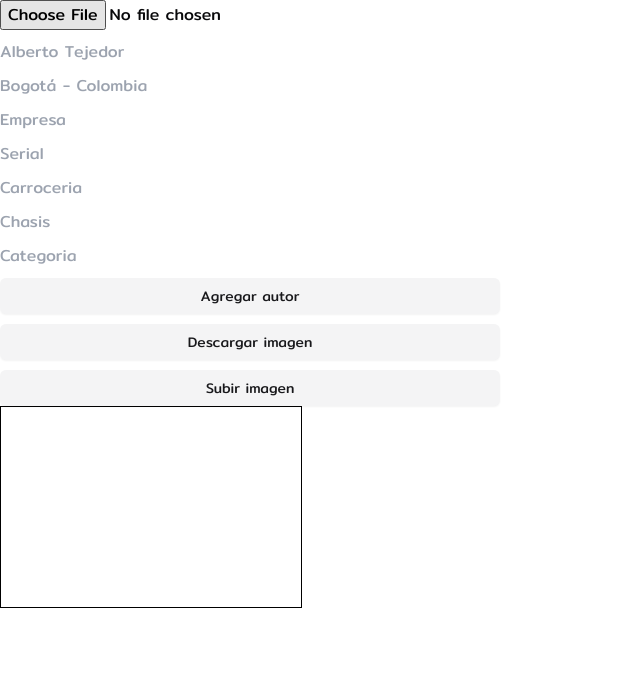
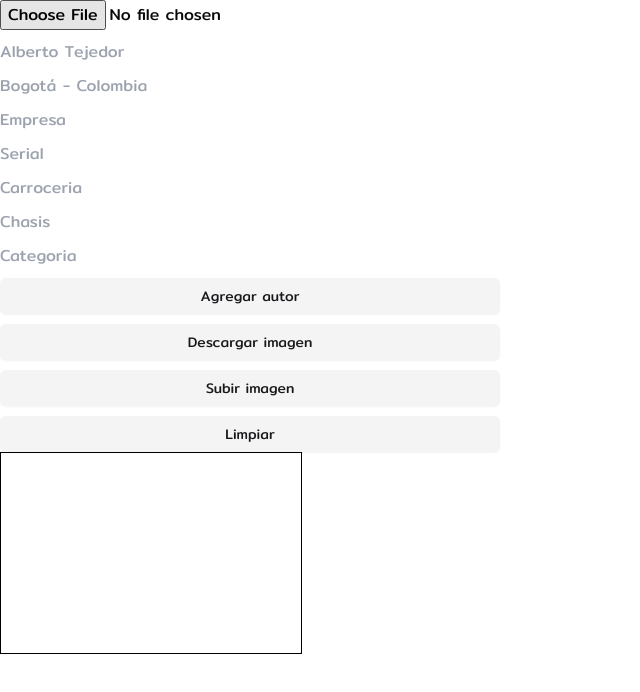
Before and after one commit to Dieghoatc/autobusesdecolombia-minas-tirith, a Next.js app: page /pages/upload in a window 1280 px wide. Shown: the top 692 px of the page, without its empty margins (0-640 px from the left). Built offline with nearby package versions, Linux system fonts and the light colour scheme; no server answers.

Commit message:
fead: add button for clean the lienzo

```diff
--- a/src/app/pages/upload/page.tsx
+++ b/src/app/pages/upload/page.tsx
@@ -145,6 +145,11 @@ export default function Upload() {
     ctx.fillText(description, canvas.width - 22, canvas.height - 5, 400);
   }
 
+  function clearCanvas(canvas: HTMLCanvasElement | undefined, ctx: CanvasRenderingContext2D | undefined) {
+    if (!canvas || !ctx) return;
+    ctx.clearRect(0, 0, canvas.width, canvas.height);
+  }
+
   function handleDownLoadImage(canvas: HTMLCanvasElement | undefined) {
     if (!canvas) return;
     const dataURL = canvas.toDataURL("image/webp");
@@ -243,6 +248,7 @@ export default function Upload() {
         <Button variant="secondary" onClick={() => handleUploadImage(canvas)}>
           Subir imagen
         </Button>
+        <Button variant="secondary" onClick={() => clearCanvas(canvas, ctx)}>Limpiar</Button>
       </div>
       <div className="canvas-container">
         <canvas id="canvas" ref={canvasRef} width="300" height="200"></canvas>
```
